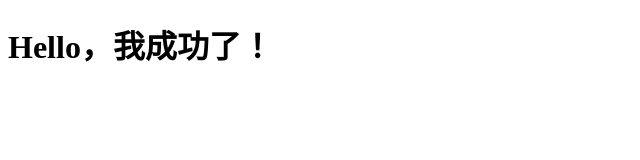
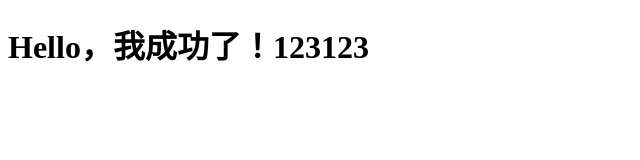
Before and after one commit to Hsuan0105/github.io, a plain HTML site: page index.html in a window 1280 px wide. Shown: the whole page, without its empty margins (0-640 px from the left). Drawn offline with Linux system fonts and the light colour scheme.

Commit message:
Update heading text in index.html

```diff
--- a/index.html
+++ b/index.html
@@ -4,6 +4,6 @@
   <title>我的網站</title>
 </head>
 <body>
-  <h1>Hello，我成功了！</h1>
+  <h1>Hello，我成功了！123123</h1>
 </body>
 </html>
```
